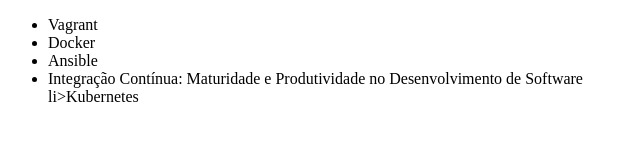
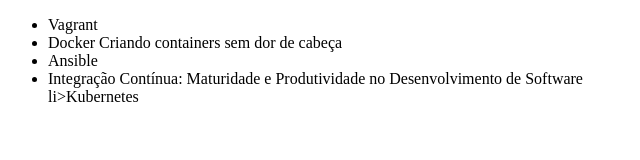
Before and after one commit to RoneySorriente/alura-git, a plain HTML site: page index.html in a window 1280 px wide. Shown: the whole page, without its empty margins (0-640 px from the left). Drawn offline with Linux system fonts and the light colour scheme.

Commit message:
Atualizando nome de curso de Docker

```diff
--- a/index.html
+++ b/index.html
@@ -7,7 +7,7 @@
 <body>
     <ul>
         <li>Vagrant</li>
-        <li>Docker</li>
+        <li>Docker Criando containers sem dor de cabeça</li>
         <li>Ansible</li>
         <li>Integração Contínua: Maturidade e Produtividade no Desenvolvimento de Software</li>
 	li>Kubernetes</li>
```
